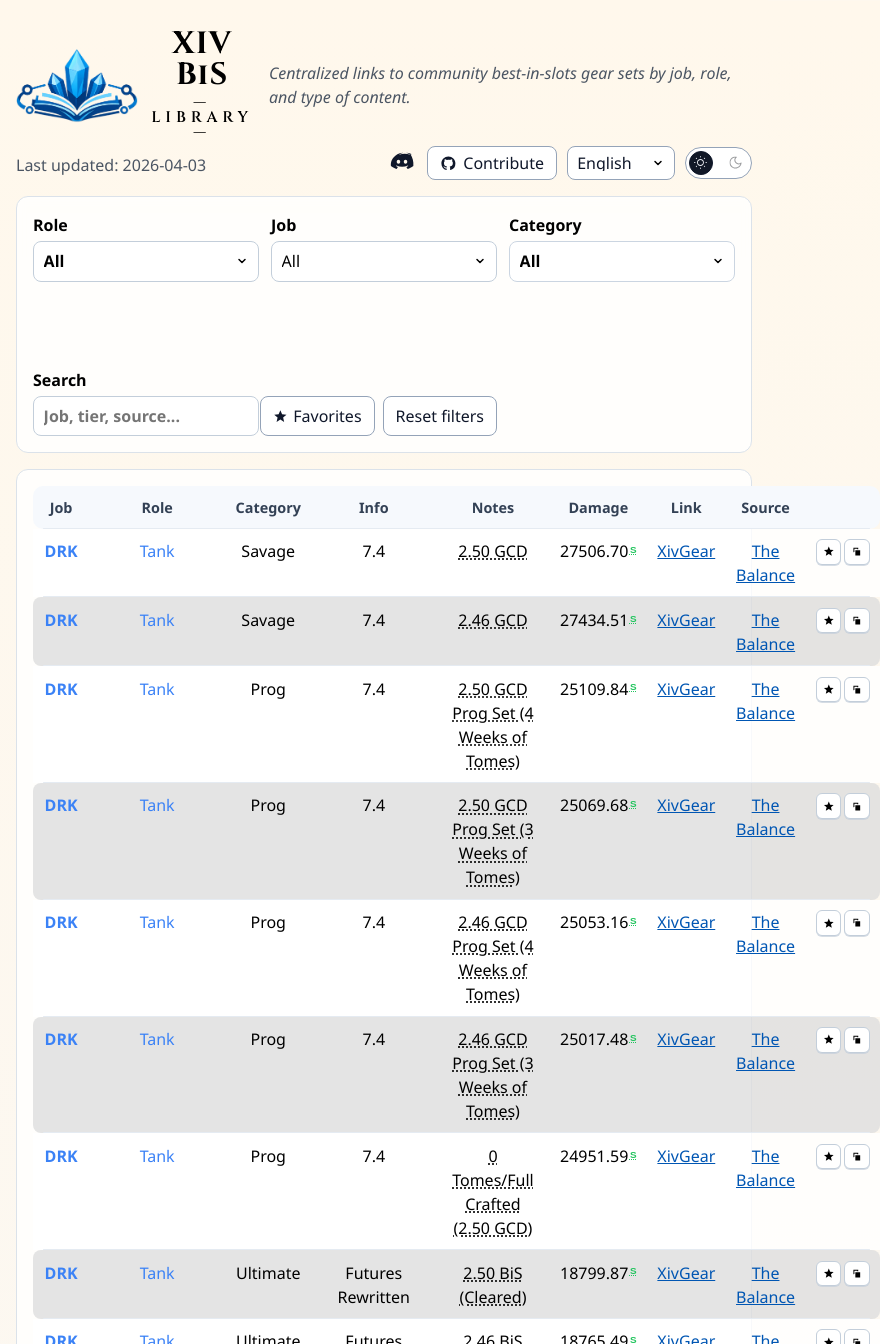
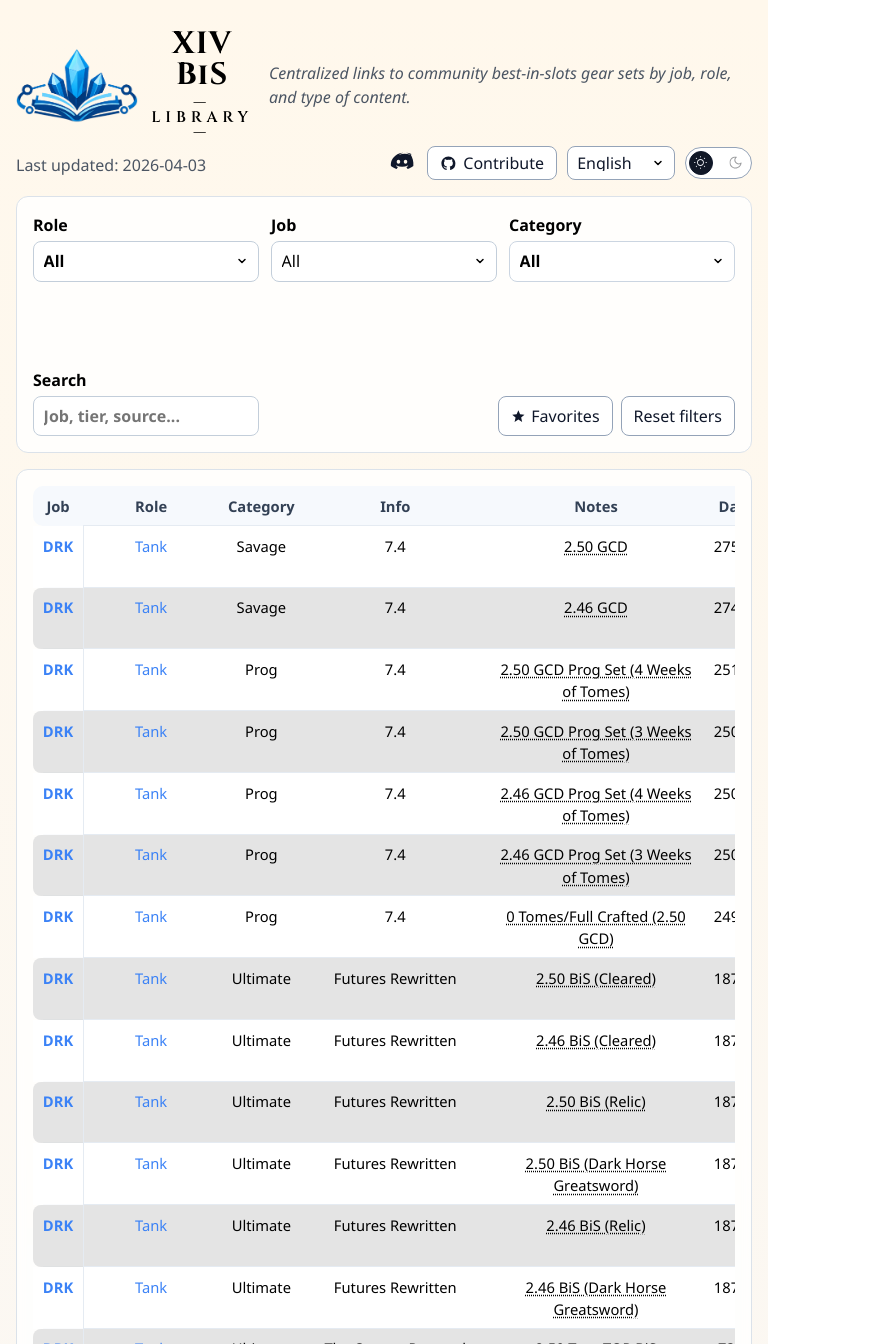
Before and after one commit to MelkyWay/xiv-bis-library, a Vue app: page / in a window 768 px wide. Shown: the top 1344 px of the page, 880 px wide, since content can reach past the window. Built offline with nearby package versions, Linux system fonts and the light colour scheme.

Commit message:
Add responsive table layout and breakpoint regression tests

```diff
--- a/src/components/BisTable.vue
+++ b/src/components/BisTable.vue
@@ -239,6 +239,7 @@
 
 <template>
   <section class="panel table-wrap">
+    <div class="table-scroll">
       <table>
         <thead>
           <tr>
@@ -339,6 +340,7 @@
           </tr>
         </tbody>
       </table>
+    </div>
     <div v-if="totalRows > 0" class="pagination">
       <p class="pagination-summary">{{ t("table.pagination.showing", { from: pageFrom, to: pageTo, total: totalRows }) }}</p>
       <div class="pagination-controls">
--- a/src/style.css
+++ b/src/style.css
@@ -682,6 +682,10 @@
   position: relative;
 }
 
+.table-scroll {
+  position: relative;
+}
+
 .table-wrap:has(.notes-tooltip-anchor.has-tooltip:hover),
 .table-wrap:has(.notes-tooltip-anchor.has-tooltip:focus-visible) {
   z-index: var(--z-tooltip-scope);
@@ -1176,6 +1180,79 @@
   background: var(--bg-toggle-hover);
 }
 
+/* -- <= 1100px and >= 901px: Stabilize filter grid on large tablet widths -- */
+@media (max-width: 1100px) and (min-width: 901px) {
+  .filters {
+    grid-template-columns: repeat(4, minmax(160px, 1fr));
+  }
+
+  .filters .actions {
+    grid-column: 4;
+    justify-self: end;
+    align-self: end;
+  }
+}
+
+/* -- <= 900px and >= 641px: Stabilize filter grid on small tablet widths -- */
+@media (max-width: 900px) and (min-width: 641px) {
+  .filters {
+    grid-template-columns: repeat(3, minmax(160px, 1fr));
+  }
+
+  .filters .actions {
+    grid-column: 3;
+    justify-self: end;
+    align-self: end;
+  }
+}
+
+/* -- <= 1023px: Tablet landscape / small desktop transition -- */
+@media (max-width: 1023px) {
+  .table-scroll {
+    overflow-x: auto;
+    -webkit-overflow-scrolling: touch;
+  }
+
+  .table-scroll::after {
+    content: "";
+    position: sticky;
+    right: 0;
+    top: 0;
+    bottom: 0;
+    float: right;
+    width: 1.15rem;
+    pointer-events: none;
+    background: linear-gradient(90deg, transparent 0%, color-mix(in oklab, var(--bg-panel) 96%, transparent) 100%);
+  }
+
+  .table-scroll table {
+    min-width: 62rem;
+  }
+
+  .table-wrap thead th.col-job {
+    position: sticky;
+    left: 0;
+    z-index: 40;
+    background: var(--bg-th);
+  }
+
+  .table-wrap tbody td.col-job {
+    position: sticky;
+    left: 0;
+    z-index: 39;
+    box-shadow: 1px 0 0 var(--color-table-border);
+  }
+}
+
+/* -- <= 768px: Tablet portrait -- */
+@media (max-width: 768px) {
+  .table-wrap th,
+  .table-wrap td {
+    padding: 0.55rem;
+    font-size: 0.92rem;
+  }
+}
+
 @media (max-width: 640px) {
   .brand-logo {
     width: 5.75rem;
@@ -1211,6 +1288,9 @@
   }
 
   .filters .actions {
+    grid-column: auto;
+    justify-self: auto;
+    align-self: auto;
     justify-content: flex-end;
     flex-wrap: nowrap;
   }
```
Also changed, not shown: 2 other files (tests, documents, lock files or other folders). Lines whose indentation alone changed are shown as unchanged.
